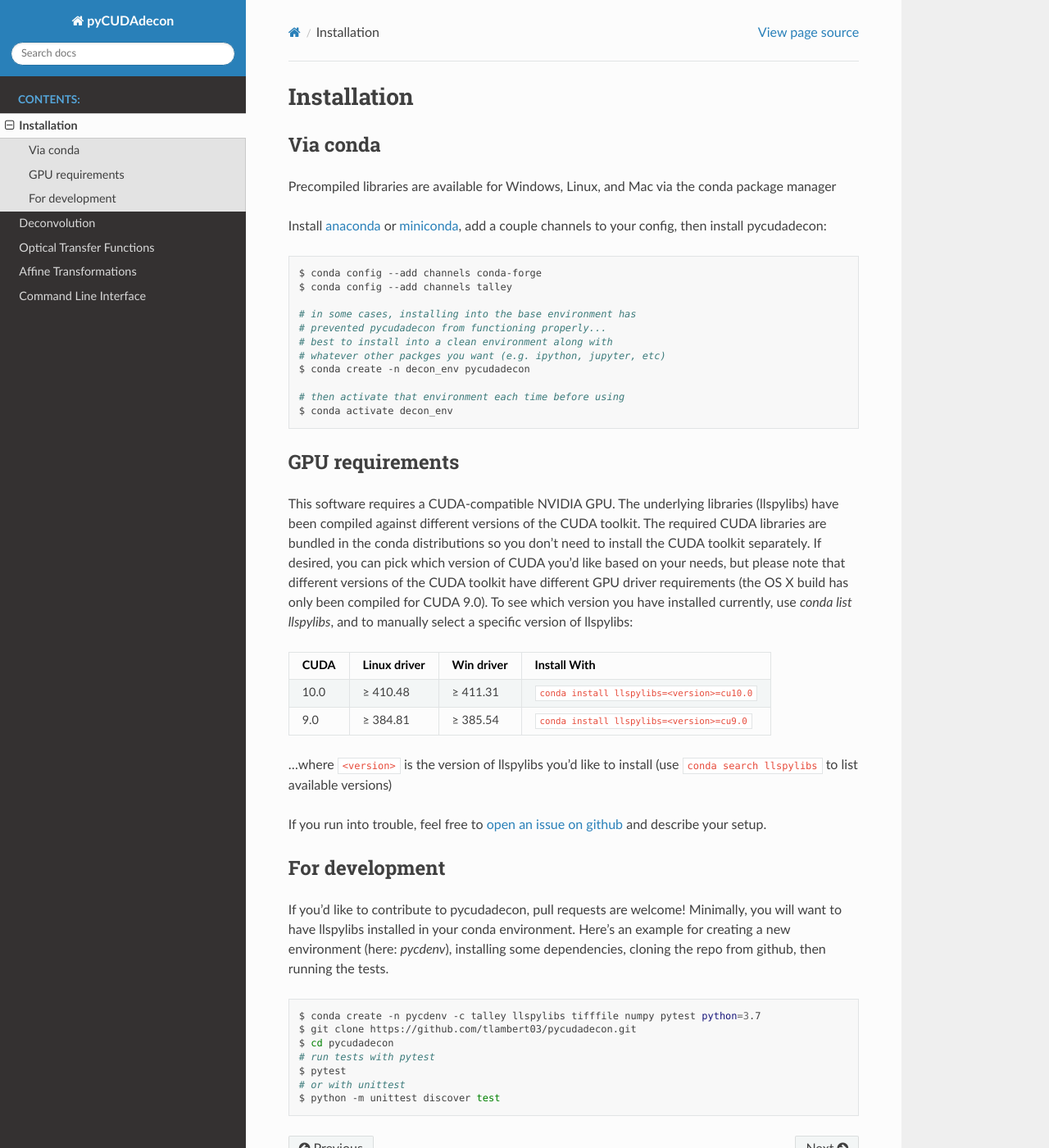
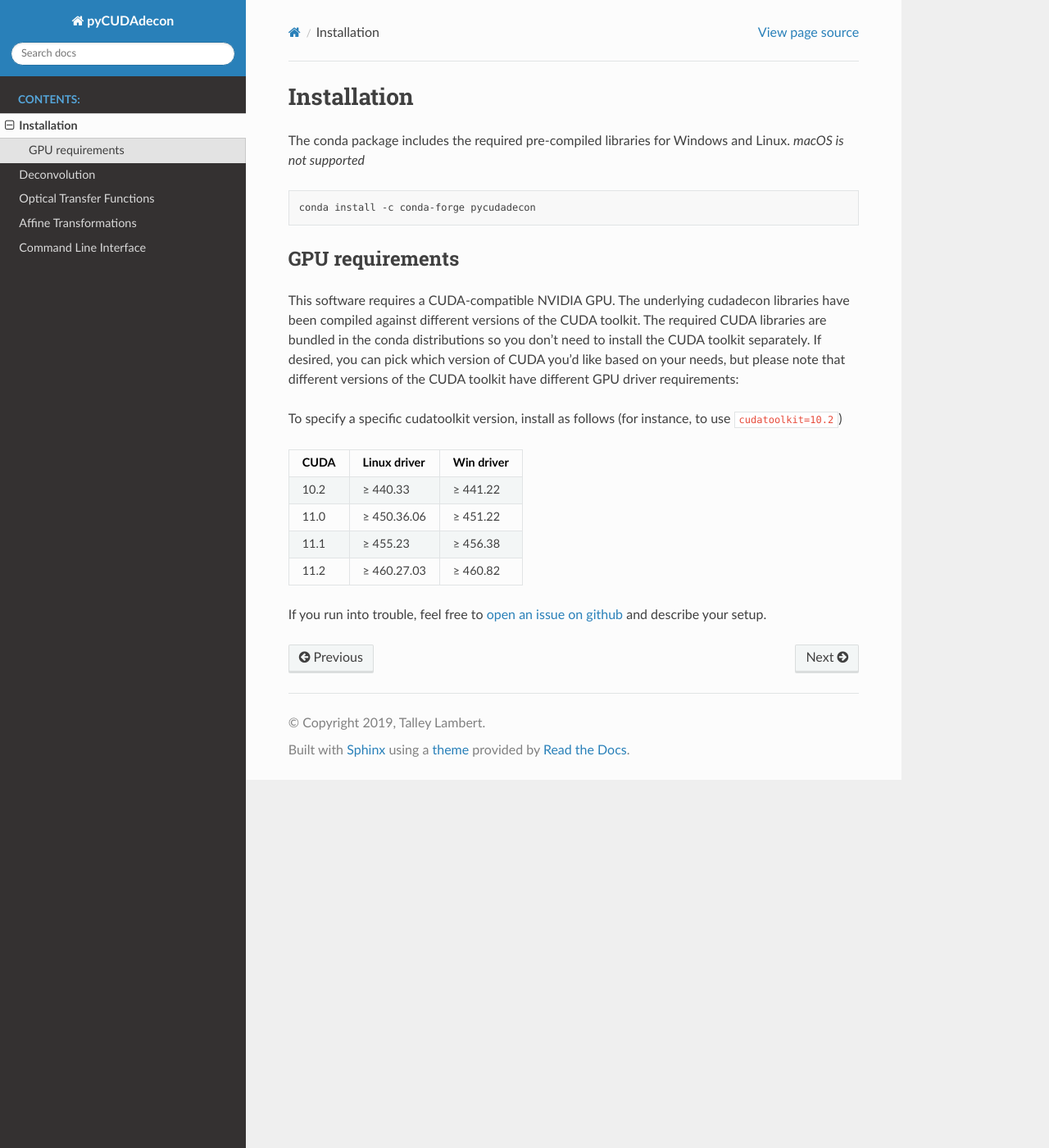
Before and after one commit to tlambert03/pycudadecon, a Sphinx documentation site: the page built from docs/installation.rst, in a window 1280 px wide and 1400 px high. Shown: the whole window at 82% size. Built offline with Sphinx 7.4.7 and the Read the Docs theme 2.0.0, drawn with Linux system fonts in a browser that asks for light colours.

```diff
--- a/docs/installation.rst
+++ b/docs/installation.rst
@@ -1,57 +1,37 @@
 Installation
 ============
 
-Via conda
----------
-
-Precompiled libraries are available for Windows, Linux, and Mac via the conda package manager
-
-Install `anaconda <https://www.anaconda.com/distribution/#download-section>`_ or `miniconda <https://docs.conda.io/en/latest/miniconda.html>`_, add a couple channels to your config, then install pycudadecon:
+The conda package includes the required pre-compiled libraries for Windows and Linux.
+*macOS is not supported*
 
 .. code-block:: bash
 
-    $ conda config --add channels conda-forge
-    $ conda config --add channels talley
-
-    # in some cases, installing into the base environment has
-    # prevented pycudadecon from functioning properly...
-    # best to install into a clean environment along with
-    # whatever other packges you want (e.g. ipython, jupyter, etc)
-    $ conda create -n decon_env pycudadecon
-
-    # then activate that environment each time before using
-    $ conda activate decon_env
+    conda install -c conda-forge pycudadecon
 
 
 GPU requirements
 ----------------
 
-This software requires a CUDA-compatible NVIDIA GPU.
-The underlying libraries (llspylibs) have been compiled against different versions of the CUDA toolkit.  The required CUDA libraries are bundled in the conda distributions so you don't need to install the CUDA toolkit separately.  If desired, you can pick which version of CUDA you'd like based on your needs, but please note that different versions of the CUDA toolkit have different GPU driver requirements (the OS X build has only been compiled for CUDA 9.0).  To see which version you have installed currently, use `conda list llspylibs`, and to manually select a specific version of llspylibs:
+This software requires a CUDA-compatible NVIDIA GPU. The underlying cudadecon
+libraries have been compiled against different versions of the CUDA toolkit.
+The required CUDA libraries are bundled in the conda distributions so you don't
+need to install the CUDA toolkit separately.  If desired, you can pick which
+version of CUDA you'd like based on your needs, but please note that different
+versions of the CUDA toolkit have different GPU driver requirements:
 
-======  ============  ==========  ============
- CUDA   Linux driver  Win driver  Install With
-======  ============  ==========  ============
- 10.0   ≥ 410.48      ≥ 411.31    ``conda install llspylibs=<version>=cu10.0``
-  9.0   ≥ 384.81      ≥ 385.54    ``conda install llspylibs=<version>=cu9.0``
-======  ============  ==========  ============
-
-...where ``<version>`` is the version of llspylibs you'd like to install (use ``conda search llspylibs`` to list available versions)
-
-If you run into trouble, feel free to `open an issue on github <https://github.com/tlambert03/pycudadecon/issues>`_ and describe your setup.
+To specify a specific cudatoolkit version, install as follows (for instance, to use
+``cudatoolkit=10.2``)
 
 
-For development
----------------
+======  ============  ==========
+ CUDA   Linux driver  Win driver
+======  ============  ==========
+ 10.2   ≥ 440.33      ≥ 441.22
+ 11.0   ≥ 450.36.06   ≥ 451.22
+ 11.1   ≥ 455.23      ≥ 456.38
+ 11.2   ≥ 460.27.03   ≥ 460.82
+======  ============  ==========
 
-If you'd like to contribute to pycudadecon, pull requests are welcome!  Minimally, you will want to have llspylibs installed in your conda environment.  Here's an example for creating a new environment (here: `pycdenv`), installing some dependencies, cloning the repo from github, then running the tests.
 
-.. code-block:: bash
-
-    $ conda create -n pycdenv -c talley llspylibs tifffile numpy pytest python=3.7
-    $ git clone https://github.com/tlambert03/pycudadecon.git
-    $ cd pycudadecon
-    # run tests with pytest
-    $ pytest
-    # or with unittest
-    $ python -m unittest discover test
+If you run into trouble, feel free to `open an issue on github
+<https://github.com/tlambert03/pycudadecon/issues>`_ and describe your setup.
```
Also changed, not shown: README.md (+50 -39 lines), docs/index.rst (+25 -3 lines).
